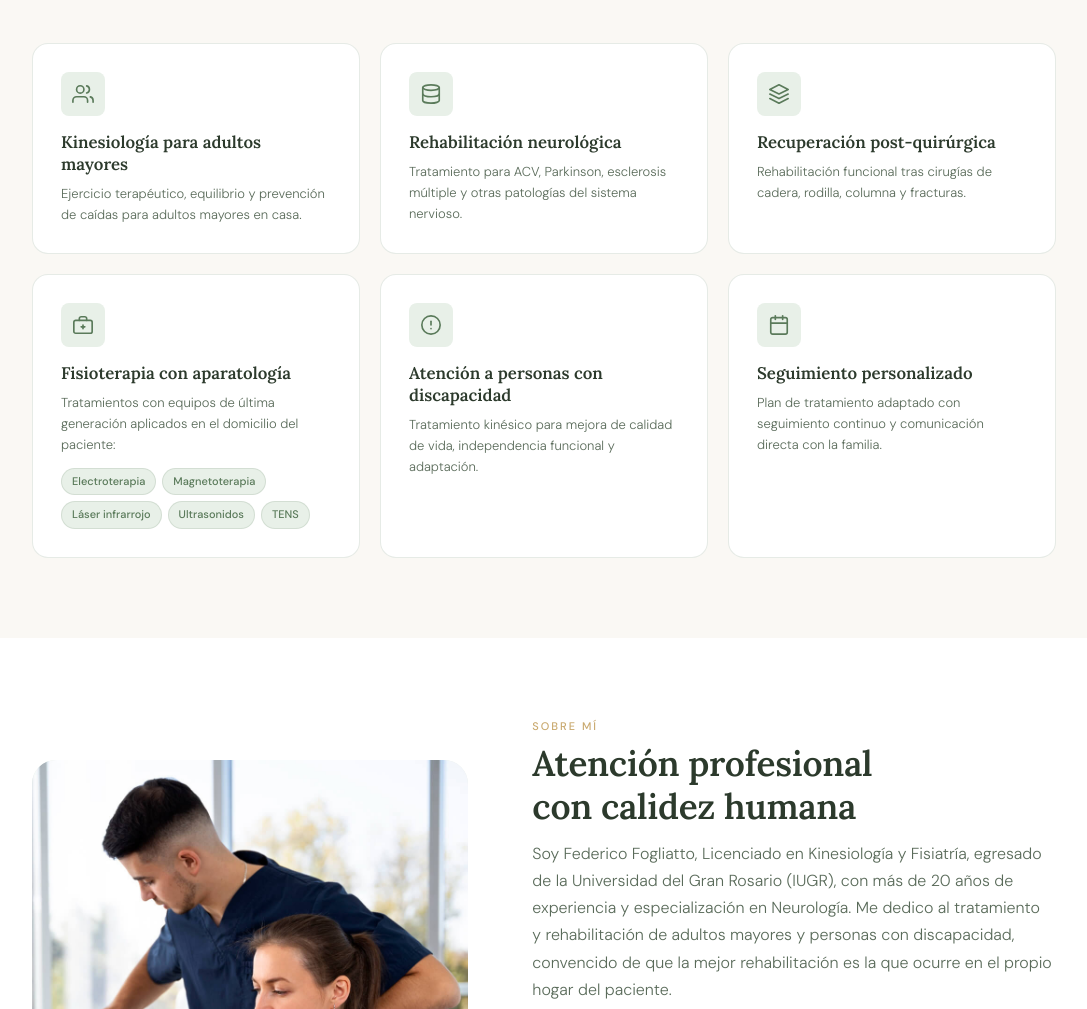
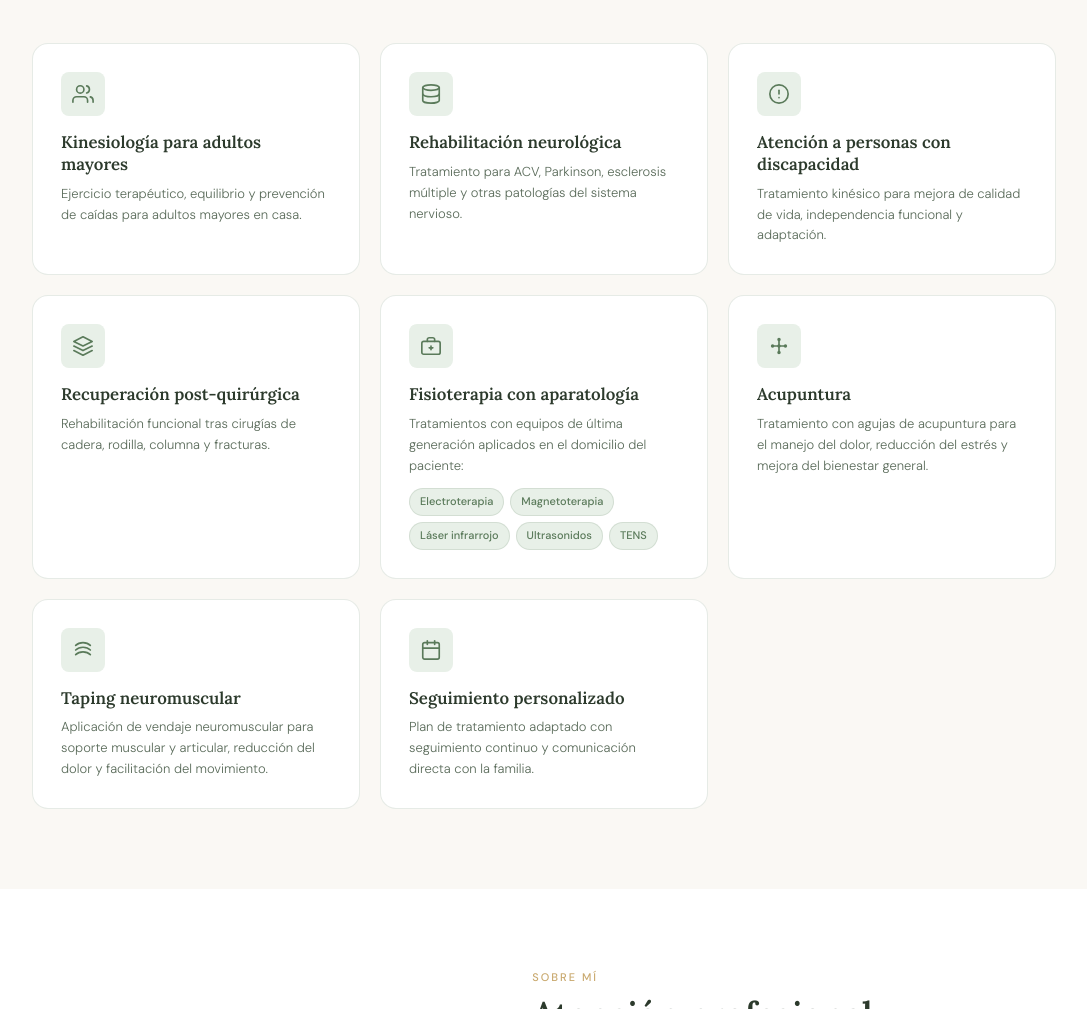
Before and after one commit to FogliattoFederico/nuevositiokinesiologia, a website: page index.html in a window 1280 px wide. Shown: the part 1020-2029 px from the top of the page, without its empty margins (96-1183 px from the left). Drawn offline with Linux system fonts and the light colour scheme.

Commit message:
actualizacion de servicios

```diff
--- a/index.html
+++ b/index.html
@@ -37,7 +37,12 @@
           <li><a href="#testimonios">Testimonios</a></li>
           <li><a href="#contacto">Contacto</a></li>
         </ul>
-        <a href="#" data-phone="NTQzNDE2NzU4Njkx" data-link-type="whatsapp" target="_blank" class="navbar__cta"
+        <a
+          href="#"
+          data-phone="NTQzNDE2NzU4Njkx"
+          data-link-type="whatsapp"
+          target="_blank"
+          class="navbar__cta"
           >Pedir turno</a
         >
       </div>
@@ -82,17 +87,12 @@
         <div class="hero__card">
           <div class="hero__card-title">Tratamientos disponibles</div>
           <ul class="hero__treatments">
-            <li>
-              <span class="dot dot--sage"></span>Rehabilitación neurológica
-            </li>
-            <li>
-              <span class="dot dot--gold"></span>Recuperación post-quirúrgica
-            </li>
+  <li><span class="dot dot--sage"></span>Rehabilitación neurológica</li>
+  <li><span class="dot dot--gold"></span>Recuperación post-quirúrgica</li>
   <li><span class="dot dot--sage"></span>Kinesiología geriátrica</li>
-            <li>
-              <span class="dot dot--gold"></span>Rehabilitación traumatológica
-            </li>
-            <li><span class="dot dot--sage"></span>Atención ACV / Parkinson</li>
+  <li><span class="dot dot--gold"></span>Fisioterapia con aparatología</li>
+  <li><span class="dot dot--sage"></span>Acupuntura</li>
+  <li><span class="dot dot--gold"></span>Taping neuromuscular</li>
 </ul>
         </div>
       </div>
@@ -108,25 +108,18 @@
       que una clínica, en el hogar.
     </p>
     <div class="services__grid">
+
+      <!-- ¿Para quién? -->
       <div class="service-card">
         <div class="service-card__icon">
-              <svg
-                viewBox="0 0 24 24"
-                fill="none"
-                stroke="currentColor"
-                stroke-width="1.8"
-                stroke-linecap="round"
-                stroke-linejoin="round"
-              >
+          <svg viewBox="0 0 24 24" fill="none" stroke="currentColor" stroke-width="1.8" stroke-linecap="round" stroke-linejoin="round">
             <path d="M17 21v-2a4 4 0 0 0-4-4H5a4 4 0 0 0-4 4v2" />
             <circle cx="9" cy="7" r="4" />
             <path d="M23 21v-2a4 4 0 0 0-3-3.87" />
             <path d="M16 3.13a4 4 0 0 1 0 7.75" />
           </svg>
         </div>
-            <h3 class="service-card__name">
-              Kinesiología para adultos mayores
-            </h3>
+        <h3 class="service-card__name">Kinesiología para adultos mayores</h3>
         <p class="service-card__desc">
           Ejercicio terapéutico, equilibrio y prevención de caídas para
           adultos mayores en casa.
@@ -135,14 +128,7 @@
 
       <div class="service-card">
         <div class="service-card__icon">
-              <svg
-                viewBox="0 0 24 24"
-                fill="none"
-                stroke="currentColor"
-                stroke-width="1.8"
-                stroke-linecap="round"
-                stroke-linejoin="round"
-              >
+          <svg viewBox="0 0 24 24" fill="none" stroke="currentColor" stroke-width="1.8" stroke-linecap="round" stroke-linejoin="round">
             <ellipse cx="12" cy="5" rx="9" ry="3" />
             <path d="M21 12c0 1.66-4 3-9 3s-9-1.34-9-3" />
             <path d="M3 5v14c0 1.66 4 3 9 3s9-1.34 9-3V5" />
@@ -157,14 +143,23 @@
 
       <div class="service-card">
         <div class="service-card__icon">
-              <svg
-                viewBox="0 0 24 24"
-                fill="none"
-                stroke="currentColor"
-                stroke-width="1.8"
-                stroke-linecap="round"
-                stroke-linejoin="round"
-              >
+          <svg viewBox="0 0 24 24" fill="none" stroke="currentColor" stroke-width="1.8" stroke-linecap="round" stroke-linejoin="round">
+            <circle cx="12" cy="12" r="10" />
+            <line x1="12" y1="8" x2="12" y2="12" />
+            <line x1="12" y1="16" x2="12.01" y2="16" />
+          </svg>
+        </div>
+        <h3 class="service-card__name">Atención a personas con discapacidad</h3>
+        <p class="service-card__desc">
+          Tratamiento kinésico para mejora de calidad de vida, independencia
+          funcional y adaptación.
+        </p>
+      </div>
+
+      <!-- ¿Cómo? -->
+      <div class="service-card">
+        <div class="service-card__icon">
+          <svg viewBox="0 0 24 24" fill="none" stroke="currentColor" stroke-width="1.8" stroke-linecap="round" stroke-linejoin="round">
             <path d="M12 2L2 7l10 5 10-5-10-5z" />
             <path d="M2 17l10 5 10-5" />
             <path d="M2 12l10 5 10-5" />
@@ -179,14 +174,7 @@
 
       <div class="service-card">
         <div class="service-card__icon">
-              <svg
-                viewBox="0 0 24 24"
-                fill="none"
-                stroke="currentColor"
-                stroke-width="1.8"
-                stroke-linecap="round"
-                stroke-linejoin="round"
-              >
+          <svg viewBox="0 0 24 24" fill="none" stroke="currentColor" stroke-width="1.8" stroke-linecap="round" stroke-linejoin="round">
             <rect x="2" y="7" width="20" height="14" rx="2" />
             <path d="M16 7V5a2 2 0 0 0-2-2h-4a2 2 0 0 0-2 2v2" />
             <line x1="12" y1="12" x2="12" y2="16" />
@@ -209,38 +197,41 @@
 
       <div class="service-card">
         <div class="service-card__icon">
-              <svg
-                viewBox="0 0 24 24"
-                fill="none"
-                stroke="currentColor"
-                stroke-width="1.8"
-                stroke-linecap="round"
-                stroke-linejoin="round"
-              >
-                <circle cx="12" cy="12" r="10" />
-                <line x1="12" y1="8" x2="12" y2="12" />
-                <line x1="12" y1="16" x2="12.01" y2="16" />
+          <svg viewBox="0 0 24 24" fill="none" stroke="currentColor" stroke-width="1.8" stroke-linecap="round" stroke-linejoin="round">
+            <circle cx="12" cy="12" r="1" />
+            <circle cx="12" cy="5" r="1" />
+            <circle cx="12" cy="19" r="1" />
+            <circle cx="5" cy="12" r="1" />
+            <circle cx="19" cy="12" r="1" />
+            <path d="M12 6v5M12 13v5M6 12h5M13 12h5" />
           </svg>
         </div>
-            <h3 class="service-card__name">
-              Atención a personas con discapacidad
-            </h3>
+        <h3 class="service-card__name">Acupuntura</h3>
         <p class="service-card__desc">
-              Tratamiento kinésico para mejora de calidad de vida, independencia
-              funcional y adaptación.
+          Tratamiento con agujas de acupuntura para el manejo del dolor,
+          reducción del estrés y mejora del bienestar general.
         </p>
       </div>
 
       <div class="service-card">
         <div class="service-card__icon">
-              <svg
-                viewBox="0 0 24 24"
-                fill="none"
-                stroke="currentColor"
-                stroke-width="1.8"
-                stroke-linecap="round"
-                stroke-linejoin="round"
-              >
+          <svg viewBox="0 0 24 24" fill="none" stroke="currentColor" stroke-width="1.8" stroke-linecap="round" stroke-linejoin="round">
+            <path d="M4 17c2-2 4-3 8-3s6 1 8 3" />
+            <path d="M4 12c2-2 4-3 8-3s6 1 8 3" />
+            <path d="M4 7c2-2 4-3 8-3s6 1 8 3" />
+          </svg>
+        </div>
+        <h3 class="service-card__name">Taping neuromuscular</h3>
+        <p class="service-card__desc">
+          Aplicación de vendaje neuromuscular para soporte muscular y
+          articular, reducción del dolor y facilitación del movimiento.
+        </p>
+      </div>
+
+      <!-- Diferencial -->
+      <div class="service-card">
+        <div class="service-card__icon">
+          <svg viewBox="0 0 24 24" fill="none" stroke="currentColor" stroke-width="1.8" stroke-linecap="round" stroke-linejoin="round">
             <rect x="3" y="4" width="18" height="18" rx="2" ry="2" />
             <line x1="16" y1="2" x2="16" y2="6" />
             <line x1="8" y1="2" x2="8" y2="6" />
@@ -253,6 +244,7 @@
           comunicación directa con la familia.
         </p>
       </div>
+
     </div>
   </div>
 </section>
@@ -473,7 +465,11 @@
               </div>
               <div>
                 <div class="contact__label">Teléfono / WhatsApp</div>
-                <a href="#" data-phone="NTQzNDE2NzU4Njkx" data-link-type="tel" class="contact__value"
+                <a
+                  href="#"
+                  data-phone="NTQzNDE2NzU4Njkx"
+                  data-link-type="tel"
+                  class="contact__value"
                   >341 675-8691</a
                 >
               </div>
@@ -643,7 +639,16 @@
         <div class="footer__copy">
           © 2025 · Federico Fogliatto · Rosario, Santa Fe
           <br />
-          <a href="privacy-policy.html" style="color: #999; font-size: 0.85rem; text-decoration: none; border-bottom: 1px solid #999;">Política de Privacidad</a>
+          <a
+            href="privacy-policy.html"
+            style="
+              color: #999;
+              font-size: 0.85rem;
+              text-decoration: none;
+              border-bottom: 1px solid #999;
+            "
+            >Política de Privacidad</a
+          >
         </div>
       </div>
     </footer>
```
Also changed, not shown: build/css/app.css. Lines whose indentation alone changed are shown as unchanged.
